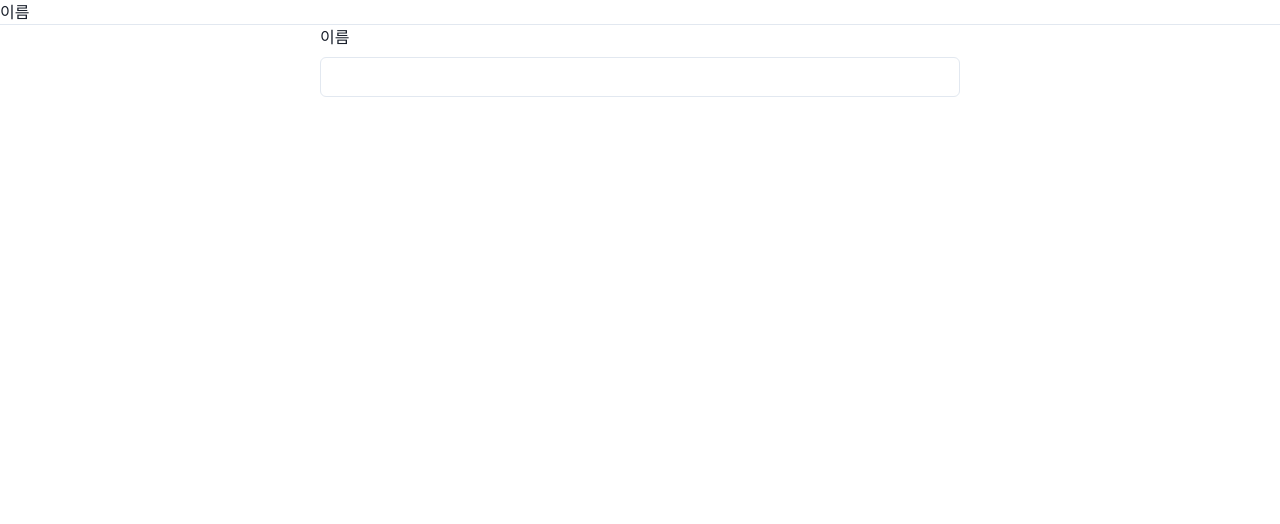
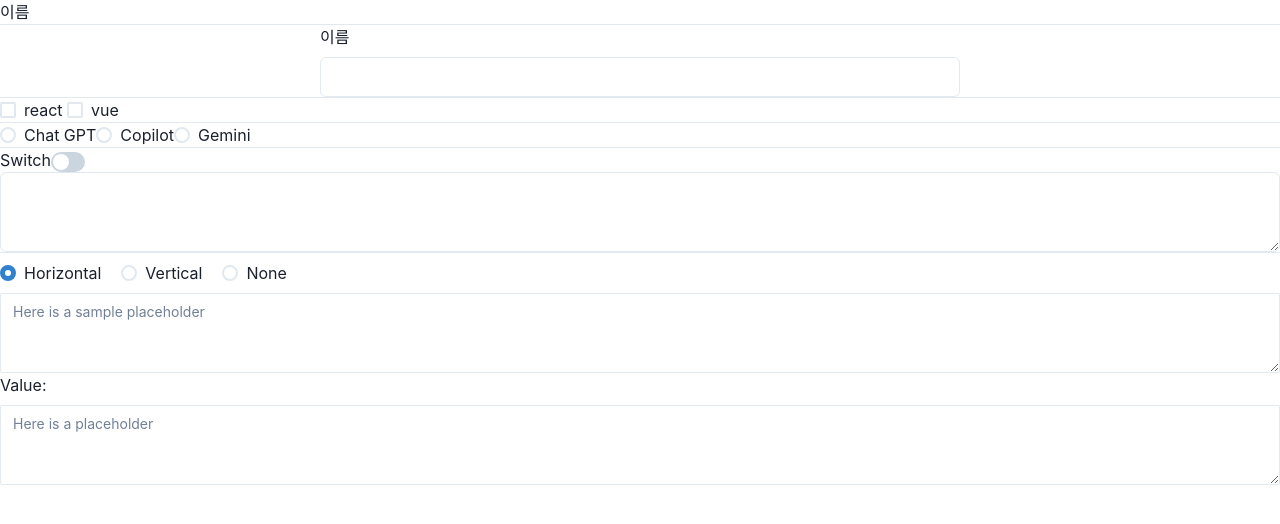
Before and after one commit to kiwi85547/react20240509, a React (Vite) app: page / in a window 1280 px wide. Shown: the top 524 px of the page. Built offline with nearby package versions, Linux system fonts and the light colour scheme.

Commit message:
Form 컴포넌트들 checkbox,radio group,textarea

```diff
--- a/src/App.jsx
+++ b/src/App.jsx
@@ -1,7 +1,29 @@
-import React from 'react';
-import {Box, Center, ChakraProvider, FormControl, FormLabel, Input} from "@chakra-ui/react";
+import React, {useState} from 'react';
+import {
+    Box,
+    Center,
+    ChakraProvider,
+    Checkbox,
+    FormControl,
+    FormLabel,
+    Input,
+    Radio,
+    RadioGroup,
+    Stack,
+    Switch,
+    Text,
+    Textarea
+} from "@chakra-ui/react";
+
 
 function App(props) {
+    const [resize, setResize] = useState('horizontal')
+    const [value, setValue] = useState("");
+
+    function handleInputChange(e) {
+        setValue(e.target.value)
+    }
+
     return (
         <ChakraProvider>
             <label htmlFor={"input1"}>이름</label>
@@ -15,6 +37,39 @@ function App(props) {
                     </FormControl>
                 </Box>
             </Center>
+            <hr/>
+            <Checkbox>react</Checkbox>{"  "}
+            <Checkbox>vue</Checkbox>
+            <hr/>
+            <RadioGroup>
+                <Radio value="1">Chat GPT</Radio>
+                <Radio value="2">Copilot</Radio>
+                <Radio value="3">Gemini</Radio>
+            </RadioGroup>
+            <hr/>
+            Switch<Switch/>
+            <Textarea placeholer="입력하세요"></Textarea>
+
+
+            <hr/>
+            <RadioGroup defaultValue={resize} onChange={setResize} mt={2} mb={2}>
+                <Stack direction='row' spacing={5}>
+                    <Radio value='horizontal'>Horizontal</Radio>
+                    <Radio value='vertical'>Vertical</Radio>
+                    <Radio value='none'>None</Radio>
+                </Stack>
+            </RadioGroup>
+
+            <Textarea
+                placeholder='Here is a sample placeholder'
+                size='sm'
+                resize={resize}
+            />
+
+
+            <Text mb={"8px"}>Value:{value}</Text>
+            <Textarea value={value} onChange={handleInputChange} placeholder={"Here is a placeholder"} size={"sm"}/>
+
         </ChakraProvider>
     );
 }
```
